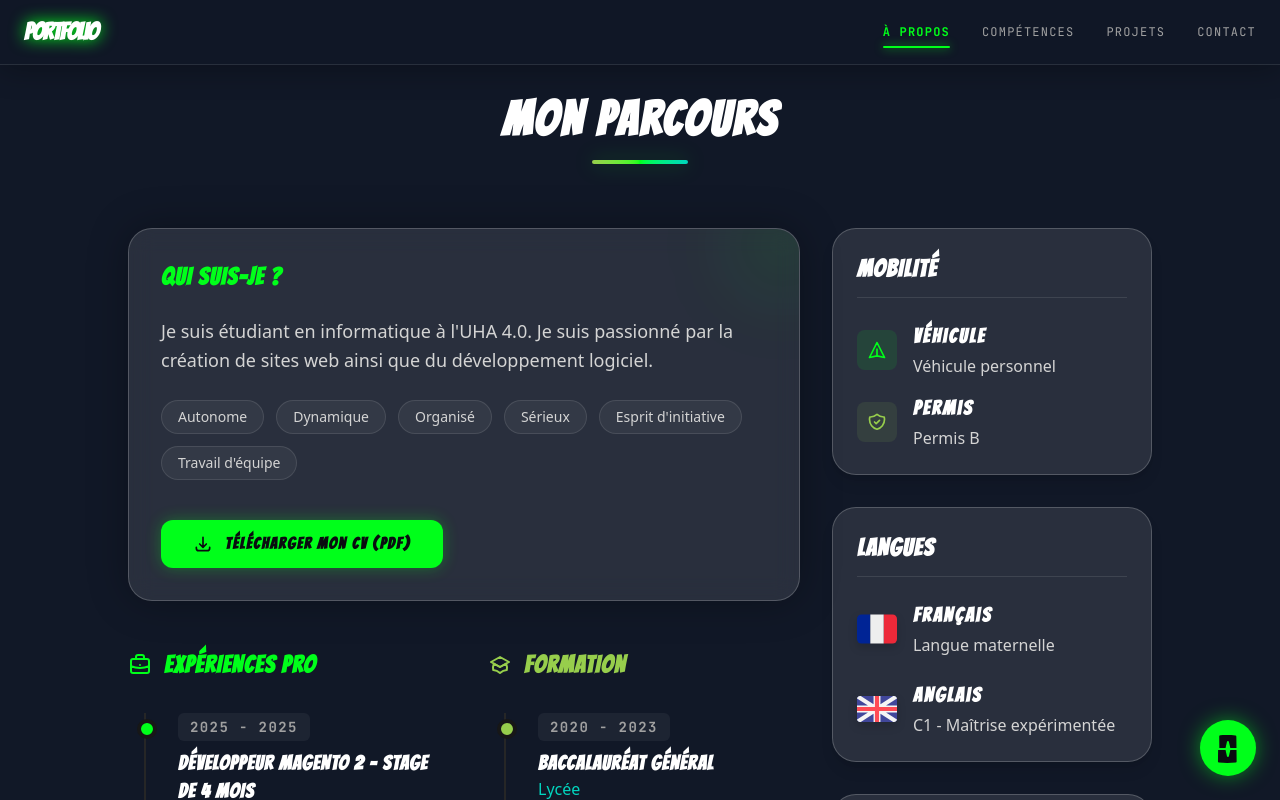
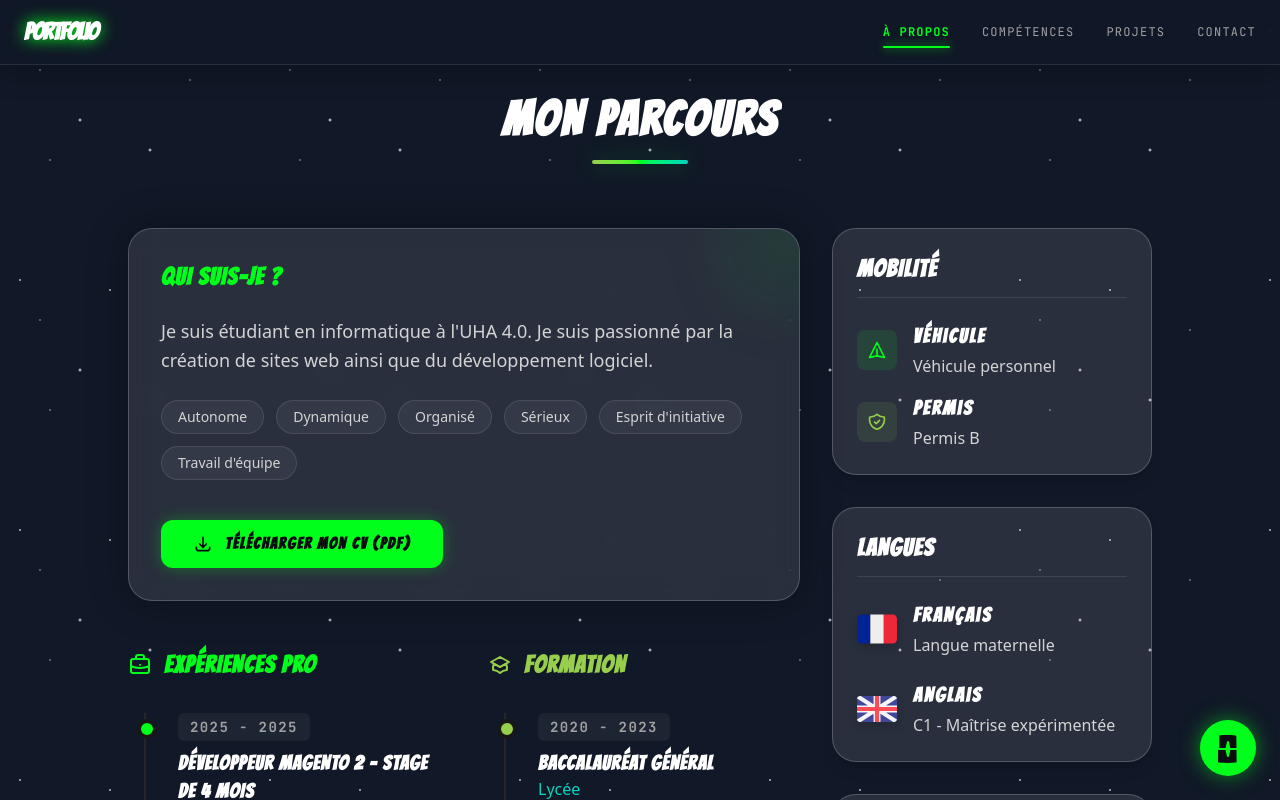
Before and after one commit to mickael68/PortfolioV2, a Next.js app: page /a-propos in a window 1280 px wide. Shown: the top 800 px of the page. Built offline with nearby package versions, Linux system fonts and the light colour scheme.

Commit message:
éclaircissement du site

```diff
--- a/app/a-propos/page.tsx
+++ b/app/a-propos/page.tsx
@@ -7,7 +7,7 @@ export default async function APropos() {
     const academiques = experiences.filter(exp => exp.type === 'Académique');
 
     return (
-        <div className="min-h-screen pt-24 px-4 pb-20 bg-background">
+        <div className="min-h-screen pt-24 px-4 pb-20">
             <div className="max-w-5xl mx-auto">
                 {/* En-tête */}
                 <div className="text-center mb-16">
--- a/app/competences/OngletsCompetences.tsx
+++ b/app/competences/OngletsCompetences.tsx
@@ -79,7 +79,7 @@ export default function OngletsCompetences({ competences }: SkillsTabsProps) {
                     <p>Aucune compétence trouvée dans cette catégorie.</p>
                 </div>
             ) : (
-                <div key={ongletActif} className="grid grid-cols-2 sm:grid-cols-3 md:grid-cols-4 gap-4 md:gap-6 animate-slide-up-fade">
+                <div key={ongletActif} className="grid grid-cols-2 sm:grid-cols-3 md:grid-cols-4 gap-4 md:gap-6">
                     {competencesActives.map((c) => (
                         <div
                             key={c.id}
--- a/app/competences/page.tsx
+++ b/app/competences/page.tsx
@@ -10,7 +10,7 @@ export default async function Competences() {
     }
 
     return (
-        <div className="min-h-screen pt-24 px-4 pb-20 bg-[#0a0c10] text-neutral-200">
+        <div className="min-h-screen pt-24 px-4 pb-20">
             <div className="max-w-6xl mx-auto">
                 <h2 className="text-4xl font-bold text-white mb-4 text-center">Mes Compétences</h2>
                 <div className="w-20 h-1 bg-gradient-to-r from-rick-green via-portal-green to-teal-400 drop-shadow-[0_0_10px_rgba(0,255,26,0.3)] mx-auto rounded-full mb-12"></div>
--- a/app/contact/page.tsx
+++ b/app/contact/page.tsx
@@ -1,6 +1,6 @@
 export default function Contact() {
     return (
-        <div className="min-h-screen pt-24 px-4 bg-[#0a0c10]">
+        <div className="min-h-screen pt-24 px-4">
             <div className="max-w-4xl mx-auto text-center">
                 <h2 className="text-4xl font-bold text-white mb-4 text-center">Contactez-moi</h2>
                 <div className="w-20 h-1 bg-gradient-to-r from-rick-green via-portal-green to-teal-400 drop-shadow-[0_0_10px_rgba(0,255,26,0.3)] mx-auto rounded-full mb-12"></div>
--- a/app/globals.css
+++ b/app/globals.css
@@ -31,13 +31,13 @@ html {
 body {
   background: var(--background);
   background-image:
-    radial-gradient(1.5px 1.5px at 20px 30px, #ffffff, rgba(255,255,255,0.05)),
-    radial-gradient(1px 1px at 40px 70px, #ffffff, rgba(255,255,255,0.05)),
-    radial-gradient(1px 1px at 50px 160px, #ffffff, rgba(255,255,255,0.05)),
-    radial-gradient(2px 2px at 80px 120px, #ffffff, rgba(255,255,255,0.05)),
-    radial-gradient(1.5px 1.5px at 110px 40px, #ffffff, rgba(255,255,255,0.05)),
-    radial-gradient(2px 2px at 150px 150px, #ffffff, rgba(255,255,255,0.05)),
-    radial-gradient(1px 1px at 190px 80px, #ffffff, rgba(255,255,255,0.05));
+    radial-gradient(1.5px 1.5px at 20px 30px, #ffffff, rgba(0,0,0,0)),
+    radial-gradient(1px 1px at 40px 70px, #ffffff, rgba(0,0,0,0)),
+    radial-gradient(1px 1px at 50px 160px, #ffffff, rgba(0,0,0,0)),
+    radial-gradient(2px 2px at 80px 120px, #ffffff, rgba(0,0,0,0)),
+    radial-gradient(1.5px 1.5px at 110px 40px, #ffffff, rgba(0,0,0,0)),
+    radial-gradient(2px 2px at 150px 150px, #ffffff, rgba(0,0,0,0)),
+    radial-gradient(1px 1px at 190px 80px, #ffffff, rgba(0,0,0,0));
   background-size: 250px 250px;
   color: var(--foreground);
   font-family: var(--font-sans), ui-sans-serif, system-ui;
@@ -46,30 +46,7 @@ body {
   overflow-x: hidden;
 }
 
-/* Nebula Effects */
-body::before, body::after {
-  content: "";
-  position: fixed;
-  width: 70vmax;
-  height: 70vmax;
-  border-radius: 50%;
-  pointer-events: none;
-  z-index: -1;
-  filter: blur(120px);
-  opacity: 0.25;
-}
 
-body::before {
-  top: -25%;
-  left: -15%;
-  background: radial-gradient(circle, var(--color-portal-green) 0%, transparent 70%);
-}
-
-body::after {
-  bottom: -15%;
-  right: -15%;
-  background: radial-gradient(circle, #3b82f6 0%, transparent 70%);
-}
 
 h1, h2, h3, h4, h5, h6 {
   font-family: var(--font-bangers), sans-serif;
--- a/app/layout.tsx
+++ b/app/layout.tsx
@@ -33,7 +33,7 @@ export default function RootLayout({
   return (
     <html lang="fr">
       <body
-        className={`${bangers.variable} ${spaceGrotesk.variable} ${jetbrainsMono.variable} antialiased bg-[#0a0c10] text-neutral-200 selection:bg-portal-green/40 font-sans`}
+        className={`${bangers.variable} ${spaceGrotesk.variable} ${jetbrainsMono.variable} antialiased bg-[#111827] text-neutral-200 selection:bg-portal-green/40 font-sans`}
       >
         <Navbar />
         {children}
--- a/app/page.tsx
+++ b/app/page.tsx
@@ -4,7 +4,7 @@ import Image from "next/image";
 
 export default function Home() {
   return (
-    <div className="min-h-screen bg-background text-neutral-200">
+    <div className="min-h-screen">
       {/* Hero Section */}
       <section className="relative flex flex-col items-center justify-center min-h-screen px-4 pt-20 pb-4">
 
--- a/app/projets/ListeProjets.tsx
+++ b/app/projets/ListeProjets.tsx
@@ -48,7 +48,7 @@ export default function ListeProjets({ projets }: { projets: Projet[] }) {
             </div>
 
             {/* Grille de Projets */}
-            <div key={filtre} className="grid md:grid-cols-2 lg:grid-cols-3 gap-8 animate-slide-up-fade">
+            <div key={filtre} className="grid md:grid-cols-2 lg:grid-cols-3 gap-8">
                 {projetsFiltres.map((projet) => (
                     <div
                         key={projet.id}
--- a/app/projets/page.tsx
+++ b/app/projets/page.tsx
@@ -12,7 +12,7 @@ export default async function Projets() {
     }
 
     return (
-        <div className="min-h-screen pt-24 pb-20 px-4 bg-[#0a0c10]">
+        <div className="min-h-screen pt-24 pb-20 px-4">
             <div className="max-w-6xl mx-auto">
                 <h2 className="text-4xl font-bold text-white mb-4 text-center">Mes Projets</h2>
                 <div className="w-20 h-1 bg-gradient-to-r from-rick-green via-portal-green to-teal-400 drop-shadow-[0_0_10px_rgba(0,255,26,0.3)] mx-auto rounded-full mb-12"></div>
--- a/data/projets.json
+++ b/data/projets.json
@@ -143,6 +143,6 @@
         "lien": "",
         "type": "Professionnel",
         "entreprise": "CTAI Informatique",
-        "urlImage": "images/CTAI.png"
+        "urlImage": "images/CTAI-FORMATION.png"
     }
 ]
```
Also changed, not shown: public/images/CTAI-FORMATION.png (added).
